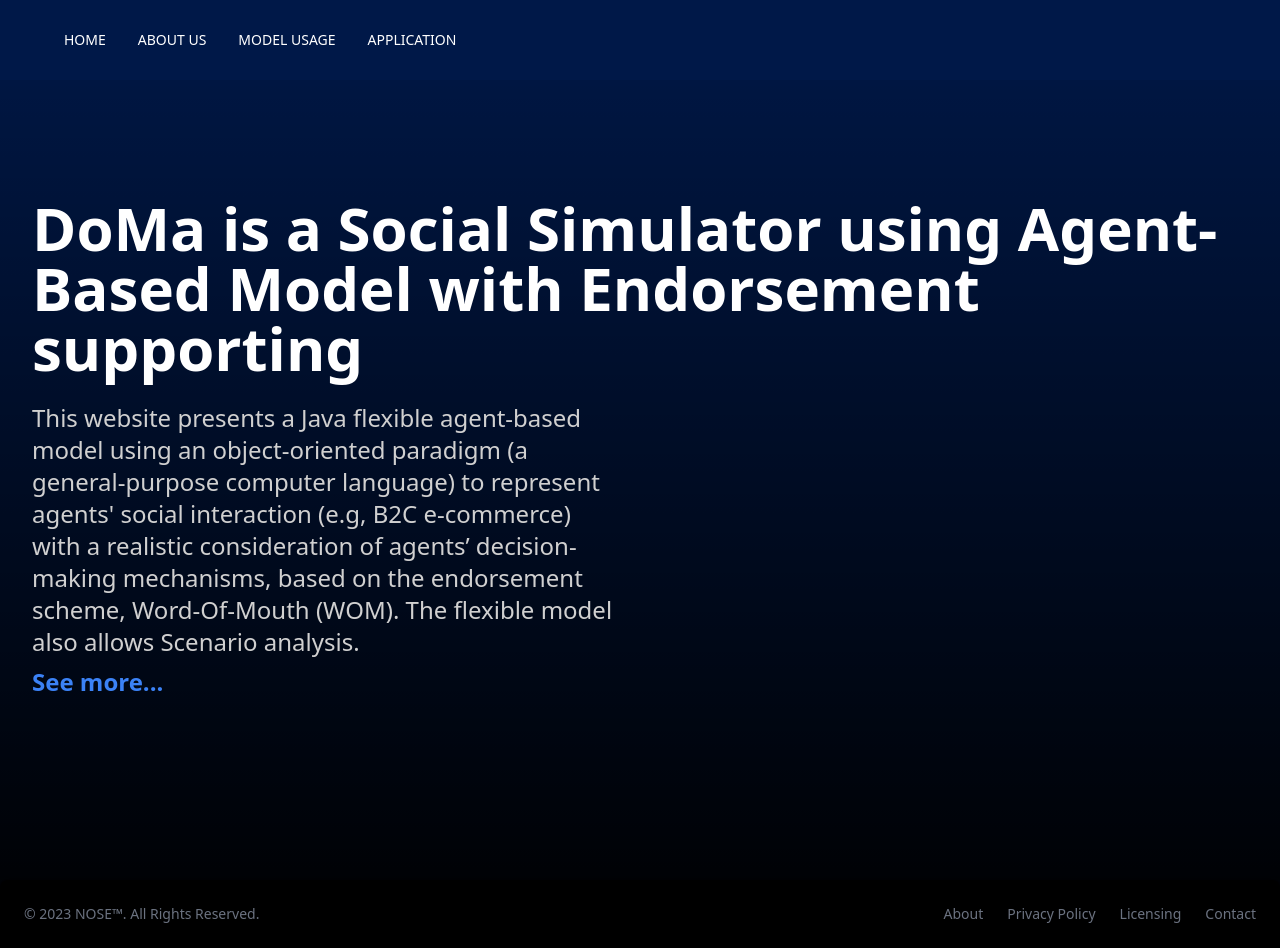
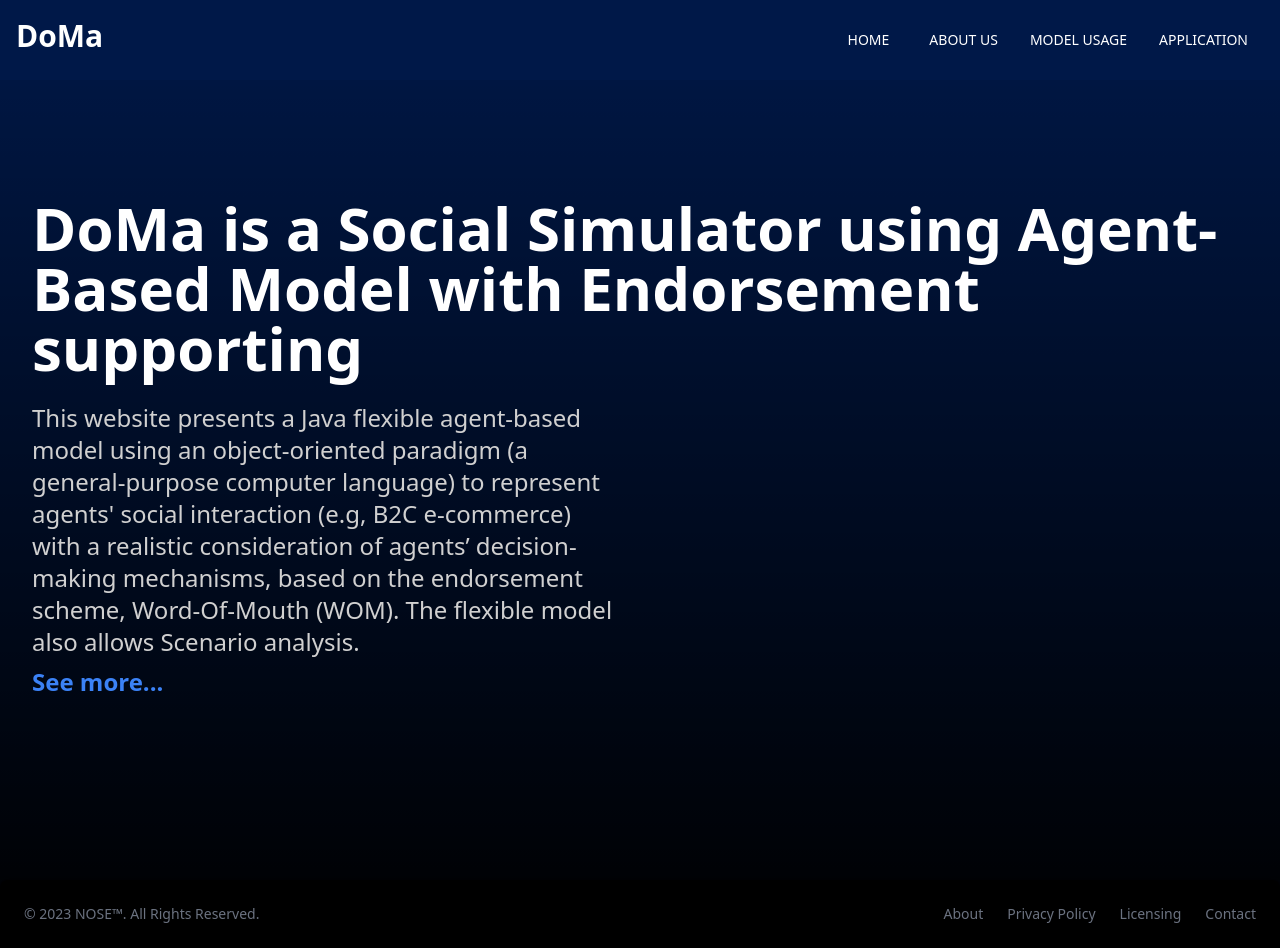
Before and after one commit to Shpm21/sbab-web, a Next.js app: page / in a window 1280 px wide. Built offline with nearby package versions, Linux system fonts and the light colour scheme.

Commit message:
add Title

```diff
--- a/components/Header.tsx
+++ b/components/Header.tsx
@@ -57,6 +57,19 @@ const Header: React.FC = () => {
           className="container flex flex-wrap items-center justify-between mx-auto
         "
         >
+          <h2
+            className="
+              md:text-3xl md:font-bold text-font-primary
+              md:dark:text-white
+              md:-mt-2
+              text-2xl
+              font-bold
+              dark:text-white
+
+              "
+          >
+            DoMa
+          </h2>
           <button
             data-collapse="navbar-default"
             type="button"
@@ -99,19 +112,6 @@ const Header: React.FC = () => {
               md:dark:bg-gray-900 dark:border-gray-700
             "
             >
-              <li className="">
-                <h2
-                  className="
-              md:text-3xl md:font-bold text-font-primary
-              md:dark:text-white
-              md:-mt-2
-              hidden
-              md:visible
-              "
-                >
-                  DoMa
-                </h2>
-              </li>
               {links.map(({ label, route }) => (
                 <li
                   onClick={showBurgerMenu}
```
